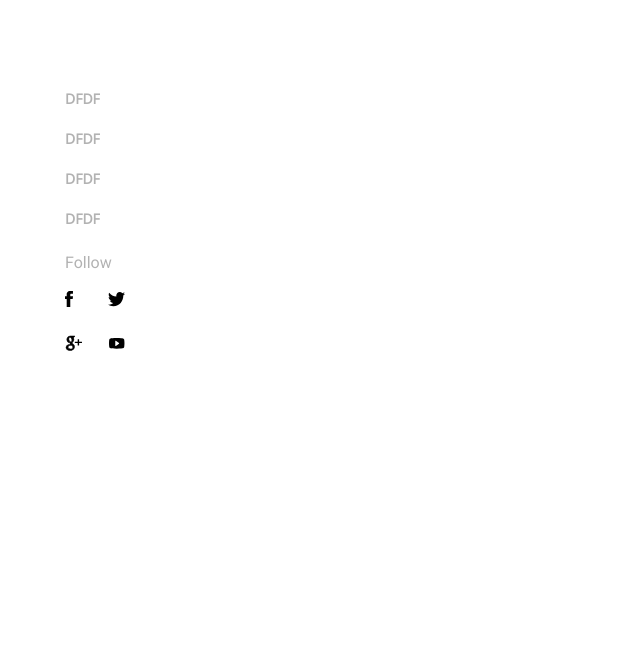
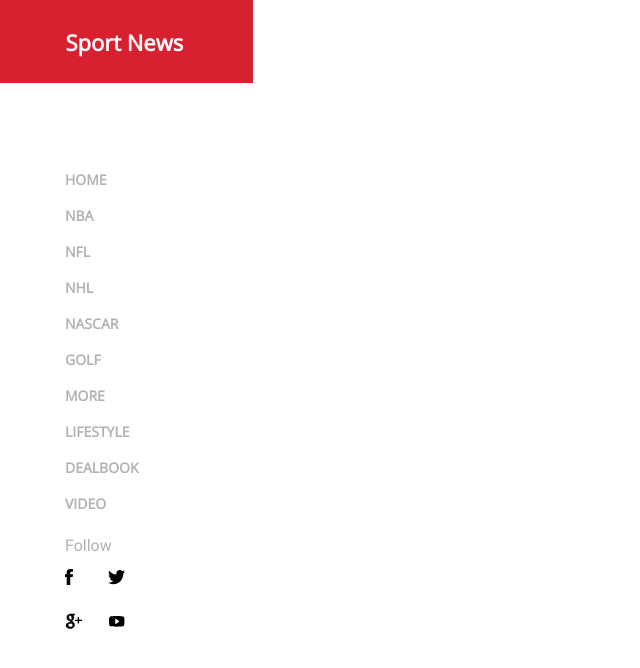
Before and after one commit to dotkurka/SportNewsSite, a React (Create React App) app: page / in a window 1280 px wide. Shown: the top 668 px of the page, without its empty margins (0-640 px from the left). Built offline with nearby package versions, Linux system fonts and the light colour scheme.

Commit message:
fix: style sidebar and create data

```diff
--- a/src/App.tsx
+++ b/src/App.tsx
@@ -1,10 +1,11 @@
-import { SideBar } from './components';
+import { Logo, SideBar } from './components';
 
 import './styles/App.scss';
 
 const App = () => {
   return (
     <div className='App'>
+      <Logo />
       <SideBar />
     </div>
   );
--- a/src/components/SideBar/SideBar.scss
+++ b/src/components/SideBar/SideBar.scss
@@ -1,22 +1,23 @@
 @import '../../styles/Colors.scss';
 
 .sidebar {
-  width: 83px;
+  width: 253px;
   font-weight: 700;
   font-size: 14px;
   line-height: 19px;
 
   &-list {
     margin-top: 78px;
+    padding-left: 65px;
   }
 
   &-item {
-    width: 253px;
-    height: 40px;
+    width: 100%;
+    height: 36px;
     cursor: pointer;
     display: flex;
     align-items: center;
-    padding-left: 65px;
+
     text-decoration: none;
     color: $greyCloud;
     position: relative;
@@ -30,8 +31,10 @@
         content: '•';
         scale: 1.5;
         position: absolute;
-        left: 53px;
+        left: -11px;
       }
+    }
+
     &:active {
       &::after {
         content: '';
@@ -40,7 +43,6 @@
         background-color: $alizarinCrimson;
         position: absolute;
         right: 0;
-        }
       }
     }
   }
@@ -54,11 +56,11 @@
     user-select: none;
     color: $greyCloud;
     width: 60px;
-    height: 98px;
+    height: 93px;
     display: flex;
     flex-direction: column;
     justify-content: space-between;
-    margin: 15px 0 0 65px;
+    margin-top: 15px;
 
     &-icon {
       display: flex;
@@ -75,6 +77,7 @@
 
       &-item {
         cursor: pointer;
+
         &:hover * {
           fill: $alizarinCrimson;
         }
--- a/src/components/SideBar/SideBar.tsx
+++ b/src/components/SideBar/SideBar.tsx
@@ -4,23 +4,22 @@
 import { ReactComponent as YoutubeIcon } from '../../assets/images/youtube-follow-icon.svg';
 
 import './SideBar.scss';
+import { SidebarData } from './SidebarData';
 
 const SideBar = () => {
   return (
     <div className='sidebar'>
       <div className='sidebar-list'>
-        <a href='dff' className='sidebar-item'>
-          dfdf
+        <a href='dff' className='sidebar-item home'>
+          Home
         </a>
-        <a href='dfdf' className='sidebar-item'>
-          dfdf
-        </a>
-        <a href='dfdf' className='sidebar-item'>
-          dfdf
-        </a>
-        <a href='href' className='sidebar-item'>
-          dfdf
-        </a>
+
+        {SidebarData.map(({ title, link }) => (
+          <a href={link} key={link} className='sidebar-item home'>
+            {title}
+          </a>
+        ))}
+
         <div className='sidebar-follow'>
           Follow
           <div className='sidebar-follow-icon'>
--- /dev/null
+++ b/src/components/SideBar/SidebarData.ts
@@ -0,0 +1,43 @@
+interface ISidebarData {
+  title: string;
+  link: string;
+}
+
+export const SidebarData: ISidebarData[] = [
+  {
+    title: 'NBA',
+    link: '/NBA',
+  },
+  {
+    title: 'NFL',
+    link: '/NFL',
+  },
+  {
+    title: 'NHL',
+    link: '/NHL',
+  },
+  {
+    title: 'NASCAR',
+    link: '/NASCAR',
+  },
+  {
+    title: 'GOLF',
+    link: '/GOLF',
+  },
+  {
+    title: 'MORE',
+    link: '/MORE',
+  },
+  {
+    title: 'LIFESTYLE',
+    link: '/LIFESTYLE',
+  },
+  {
+    title: 'DEALBOOK',
+    link: '/DEALBOOK',
+  },
+  {
+    title: 'VIDEO',
+    link: '/VIDEO',
+  },
+];
```
Lines whose indentation alone changed are shown as unchanged.
